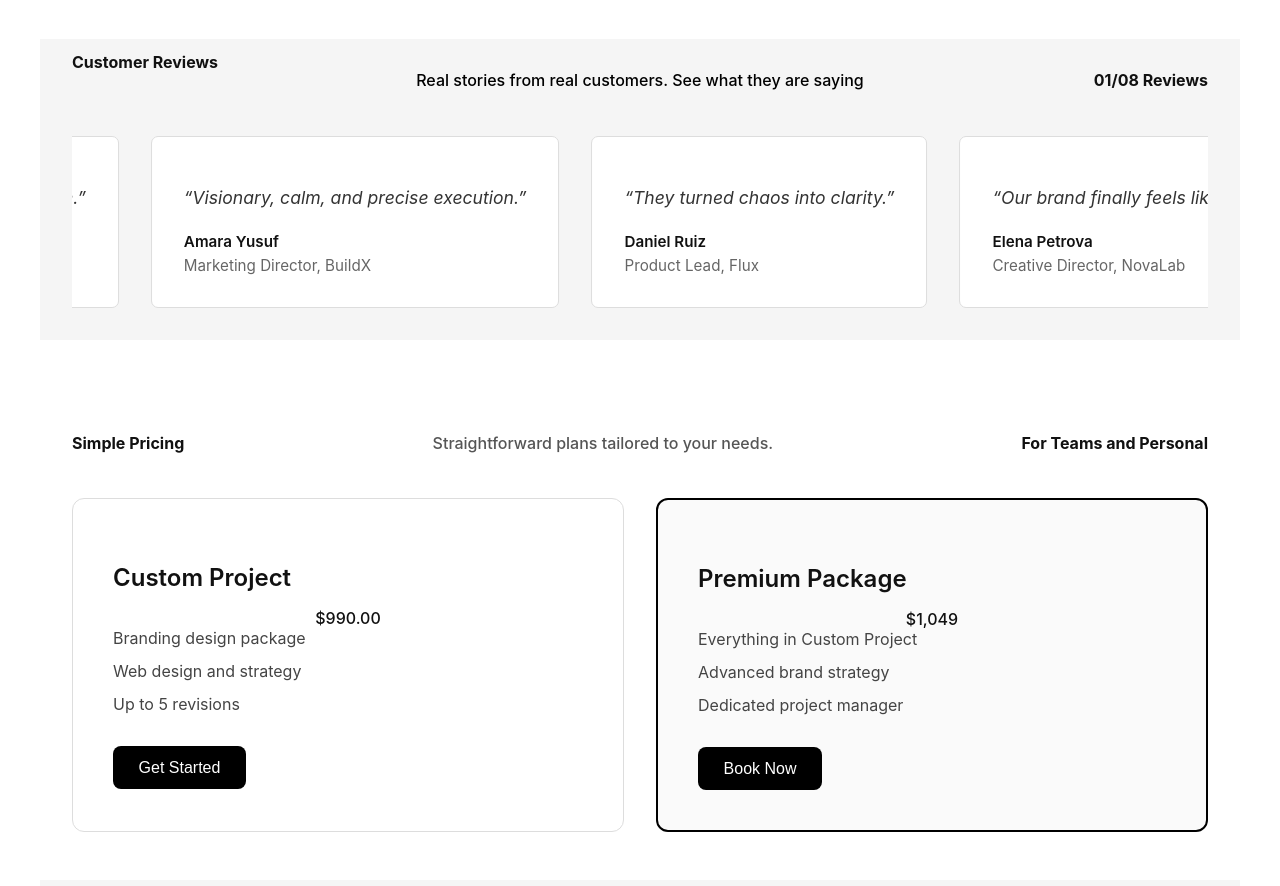
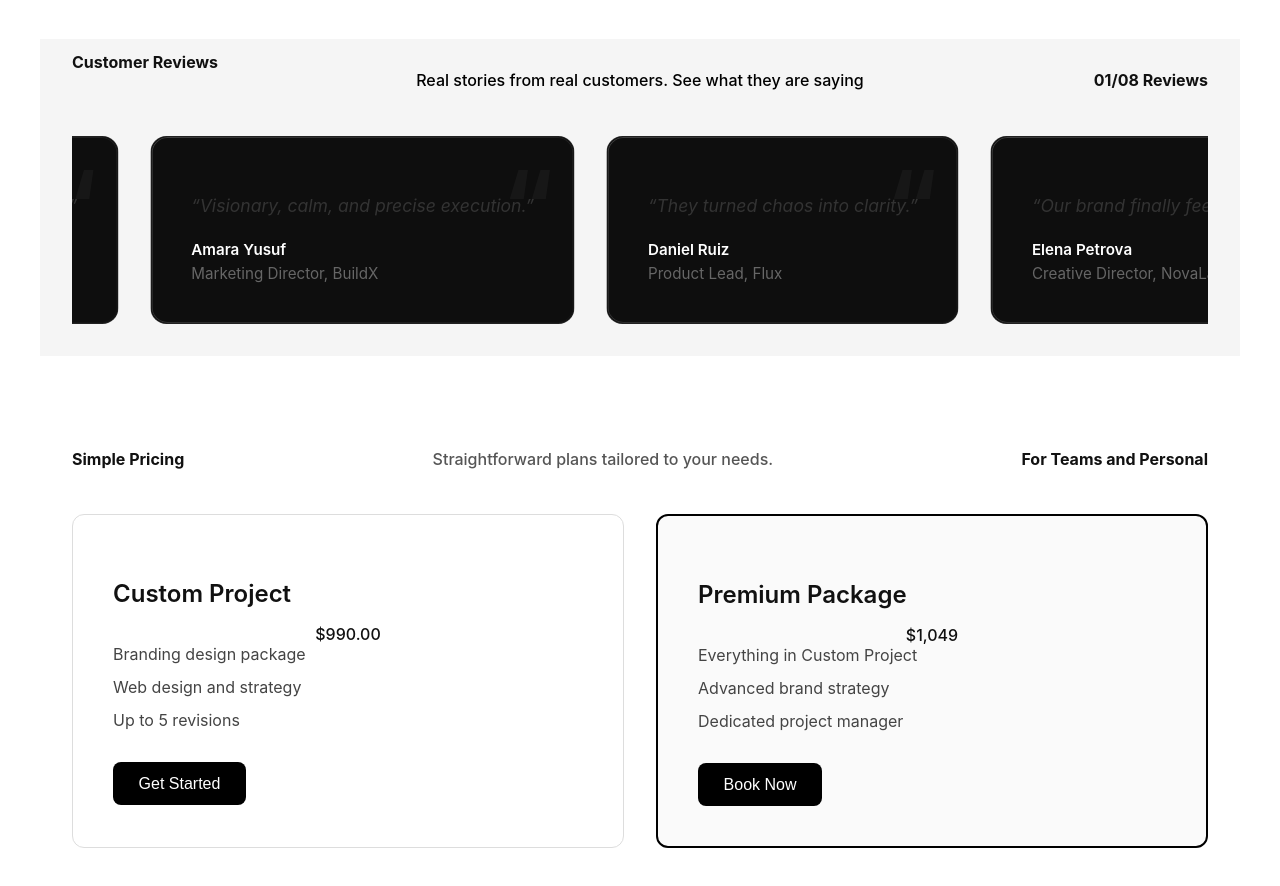
Before and after one commit to Wicje/A, a Next.js app: page / in a window 1280 px wide. Shown: the part 5120-6006 px from the top of the page. Built offline with nearby package versions, Linux system fonts and the light colour scheme; no server answers.

Commit message:
menu animation

```diff
--- a/src/components/CustomerReviews.css
+++ b/src/components/CustomerReviews.css
@@ -47,19 +47,58 @@ color: black;
 }
 
 .review-card {
-  min-width: 320px; /* VERY important */
-  flex-shrink: 0;   /* prevents squishing */
-  border: 1px solid #ddd;
-  padding: 2rem;
-  border-radius: 7px;
-  background: #fff;
+  min-width: 340px;
+  flex-shrink: 0;
+
+  padding: 2.5rem;
+  border-radius: 16px;
+
+  background: #0e0e0e;
+  color: #fff;
+
+  border: 1px solid rgba(255, 255, 255, 0.08);
+
+  position: relative;
+  overflow: hidden;
+
+  transition: transform 0.4s ease, border 0.4s ease;
 }
 
-.review-card {
-  border: 1px solid #ddd;
-  padding: 2rem;
-  border-radius: 7px;
-  background: #fff;
+.review-card::before {
+  content: "";
+  position: absolute;
+  inset: 0;
+  border-radius: 16px;
+  padding: 1px;
+  background: linear-gradient(
+    135deg,
+    rgba(255, 255, 255, 0.2),
+    rgba(255, 255, 255, 0.02)
+  );
+  -webkit-mask:
+    linear-gradient(#000 0 0) content-box,
+    linear-gradient(#000 0 0);
+  -webkit-mask-composite: xor;
+  mask-composite: exclude;
+  pointer-events: none;
+}
+
+
+.review-card:hover {
+  transform: translateY(-8px);
+  border: 1px solid rgba(255, 255, 255, 0.2);
+}
+
+
+.review-card::after {
+  content: "“";
+  position: absolute;
+  top: 10px;
+  right: 20px;
+  font-size: 6rem;
+  color: rgba(255, 255, 255, 0.04);
+  font-weight: 700;
+  pointer-events: none;
 }
 
 .quote {
```
